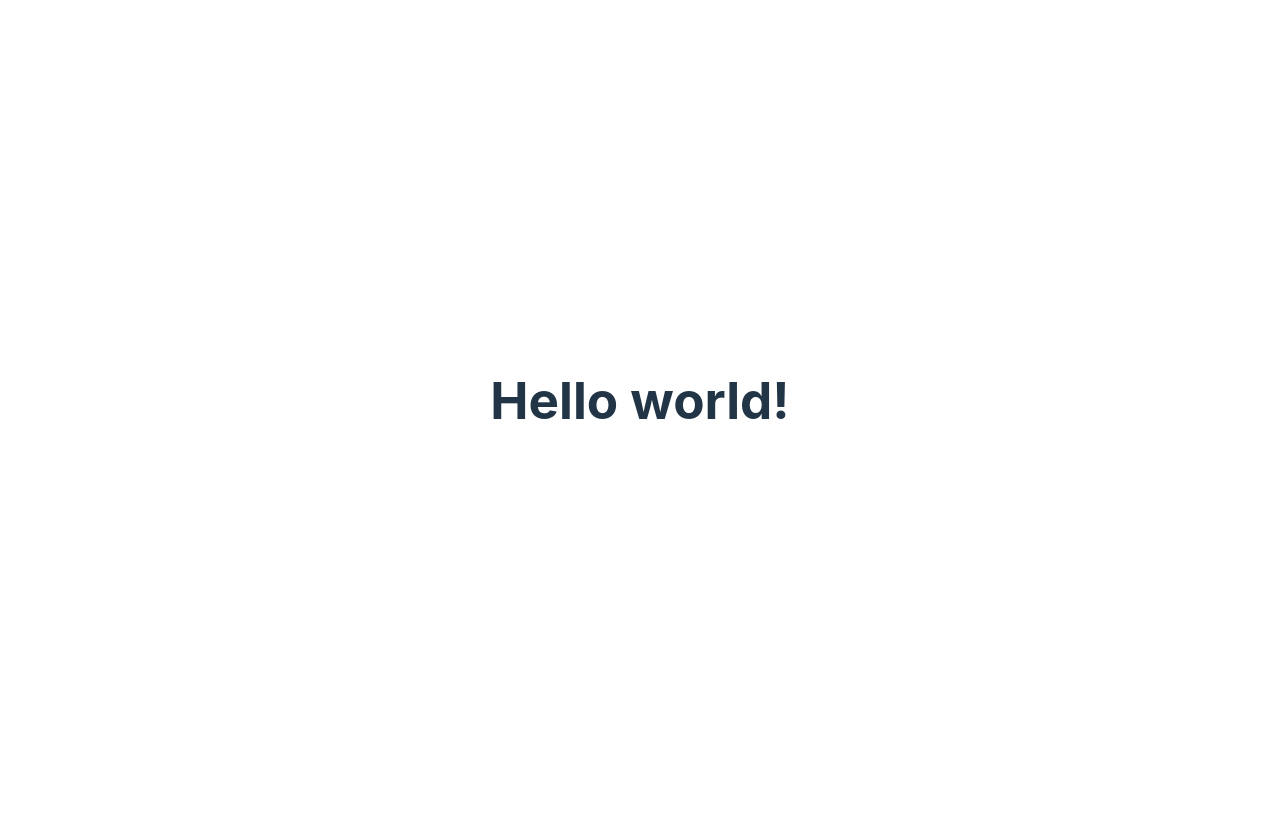
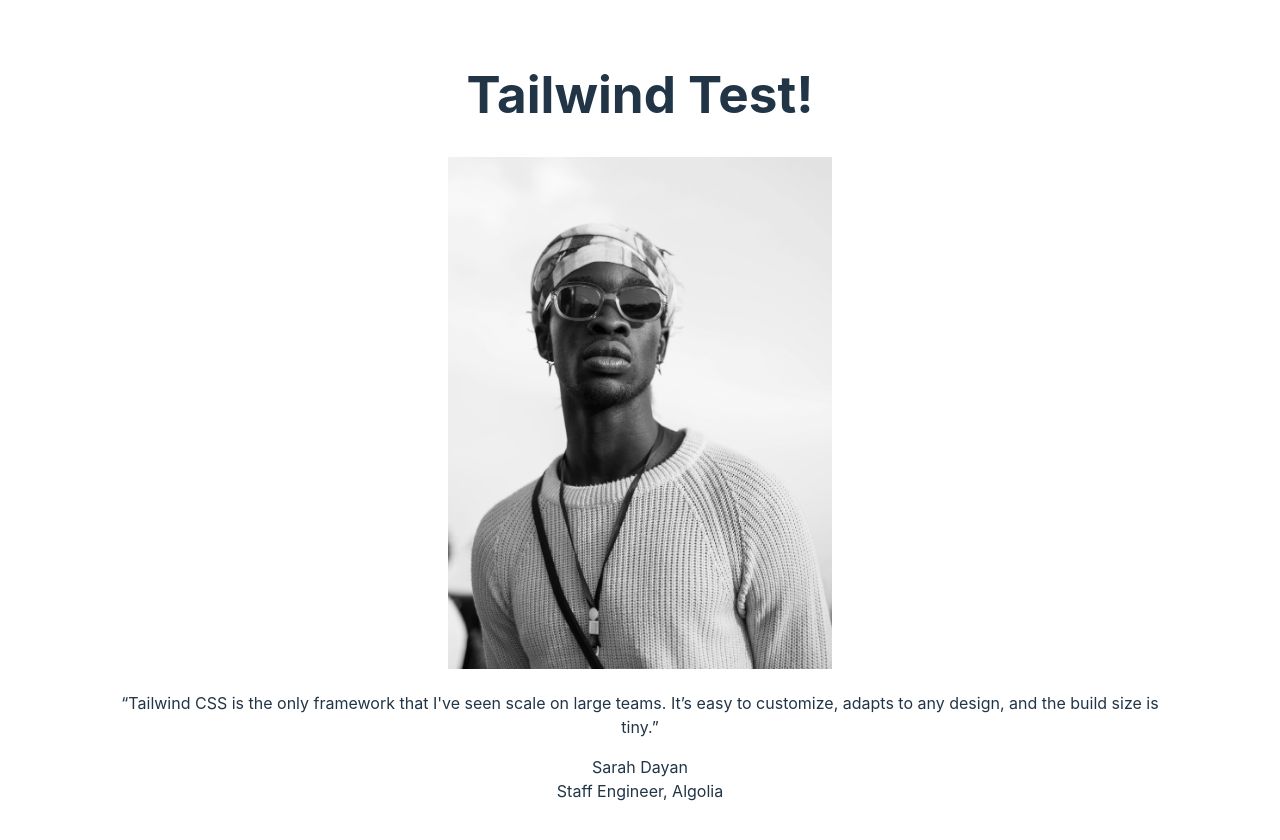
Before and after one commit to mozaid7/React, a React (Vite) app in the folder 03tailwindprops/: page / in a window 1280 px wide. Shown: the top 840 px of the page. Before the commit the page ends 800 px from the top, so only its background shows below. Built offline with nearby package versions, Linux system fonts and the light colour scheme.

Commit message:
making changes in Tailwind

```diff
--- a/03tailwindprops/src/App.jsx
+++ b/03tailwindprops/src/App.jsx
@@ -8,9 +8,29 @@ function App() {
 
   return (
     <>
-    <h1 className="bg-green-400 text-3xl font-bold underline">
-      Hello world!
+    <h1 className="bg-green-400 text-black p-4 rounded-xl">
+      Tailwind Test!
     </h1>
+    <figure class="bg-slate-100 rounded-xl p-8 dark:bg-slate-800">
+  <img class="w-24 h-24 rounded-full mx-auto" src="src/pp1.jpg" alt="" width="384" height="512"/>
+  <div class="pt-6 space-y-4">
+    <blockquote>
+      <p class="text-lg font-medium">
+        “Tailwind CSS is the only framework that I've seen scale
+        on large teams. It’s easy to customize, adapts to any design,
+        and the build size is tiny.”
+      </p>
+    </blockquote>
+    <figcaption cl>
+      <div>
+        Sarah Dayan
+      </div>
+      <div>
+        Staff Engineer, Algolia
+      </div>
+    </figcaption>
+  </div>
+</figure>
     </>
   )
 }
```
Also changed, not shown: 03tailwindprops/src/pp1.jpg (added).
